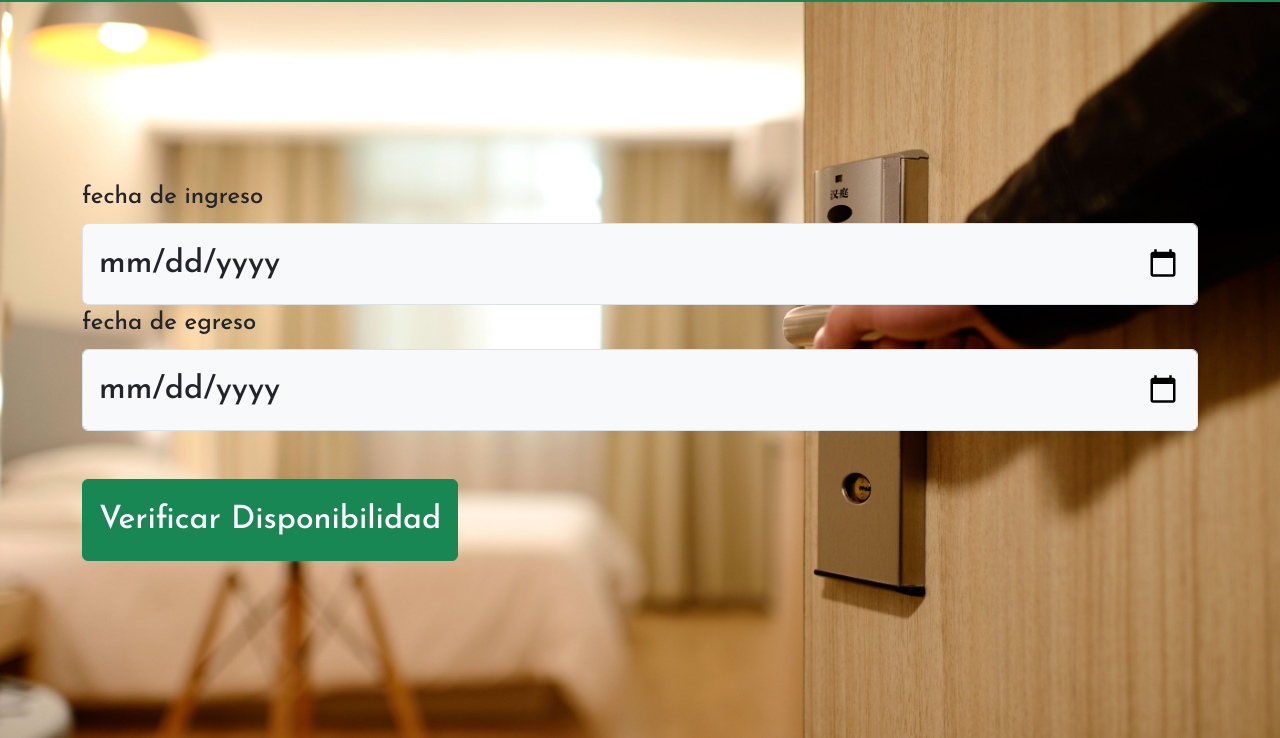
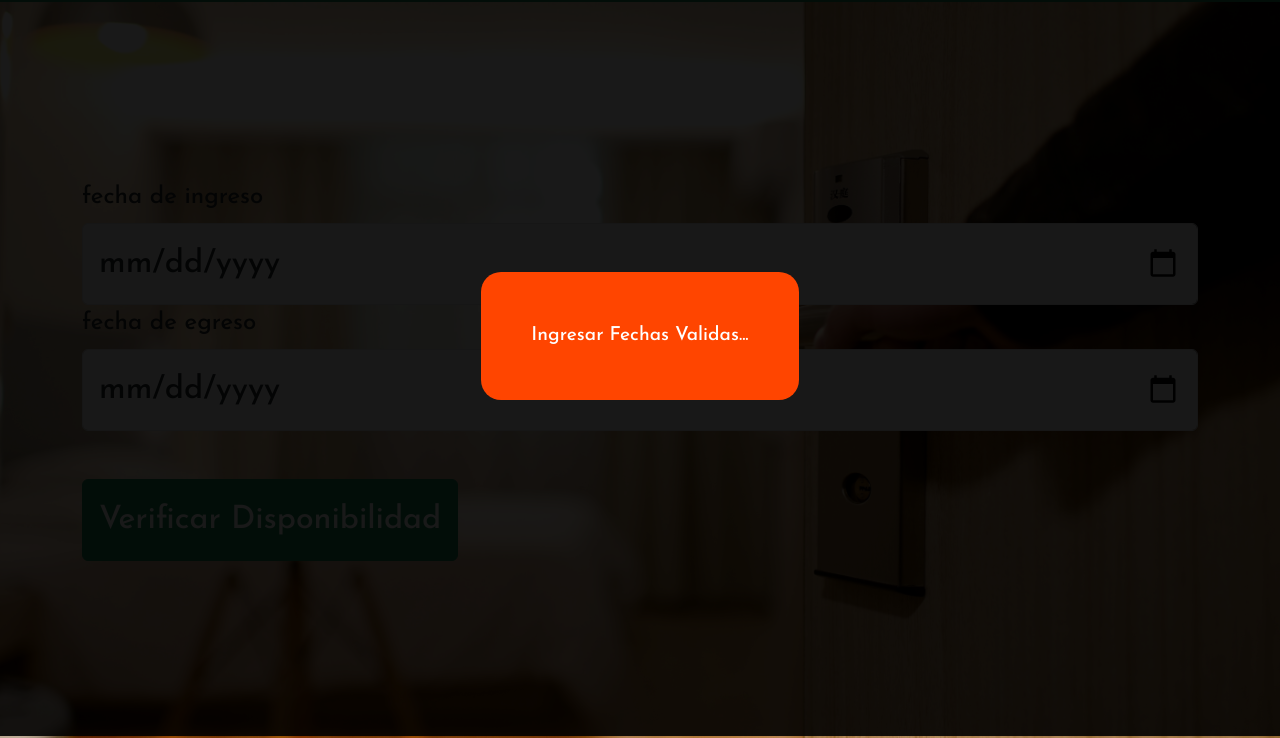
Before and after one commit to gastonmaina/BootStrap, a plain HTML site: page reservas.html in a window 1280 px wide. Shown: the part 64-802 px from the top of the page. Drawn offline with nearby package versions, Linux system fonts and the light colour scheme; no server answers.

Commit message:
Aregado de fechas

```diff
--- a/estilos.css
+++ b/estilos.css
@@ -101,6 +101,30 @@
     text-align: center;
 }
 
+.showModalError{
+    position: absolute;
+    min-height: 100vh;
+    background-color: rgba(0, 0, 0, 0.9);
+    width: 100vw;
+    top: 0;
+    left: 0;
+    display: flex;
+    justify-content: center;
+    align-items: center;
+}
+
+.hideModal{
+    visibility: hidden;
+}
+
+.mensajeModal{
+    padding: 50px;
+    background-color: orangered;
+    color: white;
+    font-size: 1.2rem;
+    border-radius: 20px;
+}
+
 
 /* X-Small devices (portrait phones, less than 576px)
 No media query for `xs` since this is the default in Bootstrap */
--- a/js.js
+++ b/js.js
@@ -15,6 +15,9 @@ const formularioReservas = document.getElementById("formularioReservas")
 const modalReservas = document.getElementById("modalReservas")
 
 formularioReservas.addEventListener("click", handleFormularioReserva)
+modalReservas.addEventListener("click", ()=>{
+    modalReservas.classList.add("hideModal")
+})
 
 onValue(reservasInDB, function(snapshot){
     if(snapshot.exists()){
@@ -31,7 +34,7 @@ function handleFormularioReserva(e){
         let fechaIngreso = (new Date(formularioReservas.fechaInicio.value)).getTime()
         let fechaEgreso = (new Date(formularioReservas.fechaSalida.value)).getTime()
         if(fechaEgreso<=fechaIngreso){
-            alert("Ingrese una fecha correcta")
+            modalReservas.classList.remove("hideModal")
         }else{
             push(reservasInDB, {
                 ingreso: formularioReservas.fechaInicio.value,
--- a/reservas.html
+++ b/reservas.html
@@ -60,8 +60,12 @@
           class="form-control p-3 bg-light fs-2">
         <button class="btn btn-success p-3 mt-5 fs-2" name="btnDisponibilidad">Verificar Disponibilidad</button>
       </form>
-    <div id="modalReservas"></div>
-  </div>
+    </div>
+    <div class="showModalError" id="modalReservas">
+      <div class="mensajeModal">
+        <div>Ingresar Fechas Validas...</div>
+      </div>
+    </div>
 </body>
   <!-- Bootstrap -->
   <script src="https://cdn.jsdelivr.net/npm/@popperjs/core@2.11.8/dist/umd/popper.min.js" integrity="sha384-I7E8VVD/ismYTF4hNIPjVp/Zjvgyol6VFvRkX/vR+Vc4jQkC+hVqc2pM8ODewa9r" crossorigin="anonymous"></script>
```
